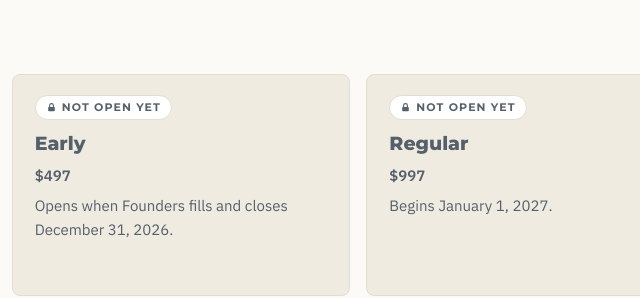
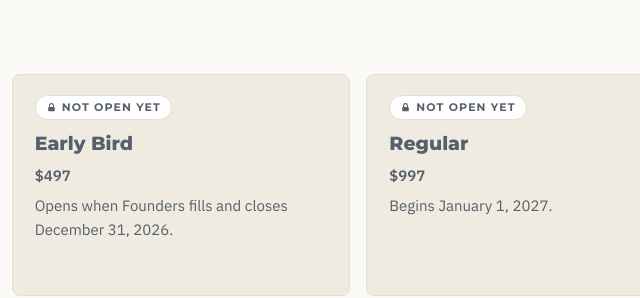
Before and after one commit to miguel-915/bio-sites, a plain HTML site: page home-en/points-and-miles-bootcamp/index.html in a window 1280 px wide. Shown: the part 2340-2638 px from the top of the page, 459-1099 px from the left. Drawn offline with Linux system fonts and the light colour scheme.

Commit message:
Rename the Early phase: Early Bird (EN) and Preventa (ES)

```diff
--- a/home-en/points-and-miles-bootcamp/index.html
+++ b/home-en/points-and-miles-bootcamp/index.html
@@ -257,7 +257,7 @@ details.faq p{font-size:15px;color:var(--muted);margin:10px 0 2px}
     <h2>How the seats open</h2>
     <div class="grid3">
       <div class="card price featured"><span class="tier-badge open">Start here</span><h3>Founders</h3><p class="big">$297</p><p>First 25 seats. Opens Friday, November 27, 2026. When the 25 are gone, Founders closes for good.</p></div>
-      <div class="card price locked"><span class="tier-badge lock"><svg viewBox="0 0 20 20" aria-hidden="true"><rect x="4" y="9" width="12" height="8" rx="1.5" fill="currentColor"/><path d="M6.5 9V6.5a3.5 3.5 0 0 1 7 0V9" fill="none" stroke="currentColor" stroke-width="2"/></svg>Not open yet</span><h3>Early</h3><p class="big">$497</p><p>Opens when Founders fills and closes December 31, 2026.</p></div>
+      <div class="card price locked"><span class="tier-badge lock"><svg viewBox="0 0 20 20" aria-hidden="true"><rect x="4" y="9" width="12" height="8" rx="1.5" fill="currentColor"/><path d="M6.5 9V6.5a3.5 3.5 0 0 1 7 0V9" fill="none" stroke="currentColor" stroke-width="2"/></svg>Not open yet</span><h3>Early Bird</h3><p class="big">$497</p><p>Opens when Founders fills and closes December 31, 2026.</p></div>
       <div class="card price locked"><span class="tier-badge lock"><svg viewBox="0 0 20 20" aria-hidden="true"><rect x="4" y="9" width="12" height="8" rx="1.5" fill="currentColor"/><path d="M6.5 9V6.5a3.5 3.5 0 0 1 7 0V9" fill="none" stroke="currentColor" stroke-width="2"/></svg>Not open yet</span><h3>Regular</h3><p class="big">$997</p><p>Begins January 1, 2027.</p></div>
     </div>
     <p>After your first 12 months, you can renew the private community for $300 per year. This is an investment. One card bonus can be worth $1,000 or more in travel, and one good redemption can pay for this investment 10 times over. You need a good credit score, and savings are never guaranteed: they depend on your points, your dates, and your follow through.</p>
```
Also changed, not shown: home-es/bootcamp-de-puntos-y-millas/index.html (+1 -1 lines).
